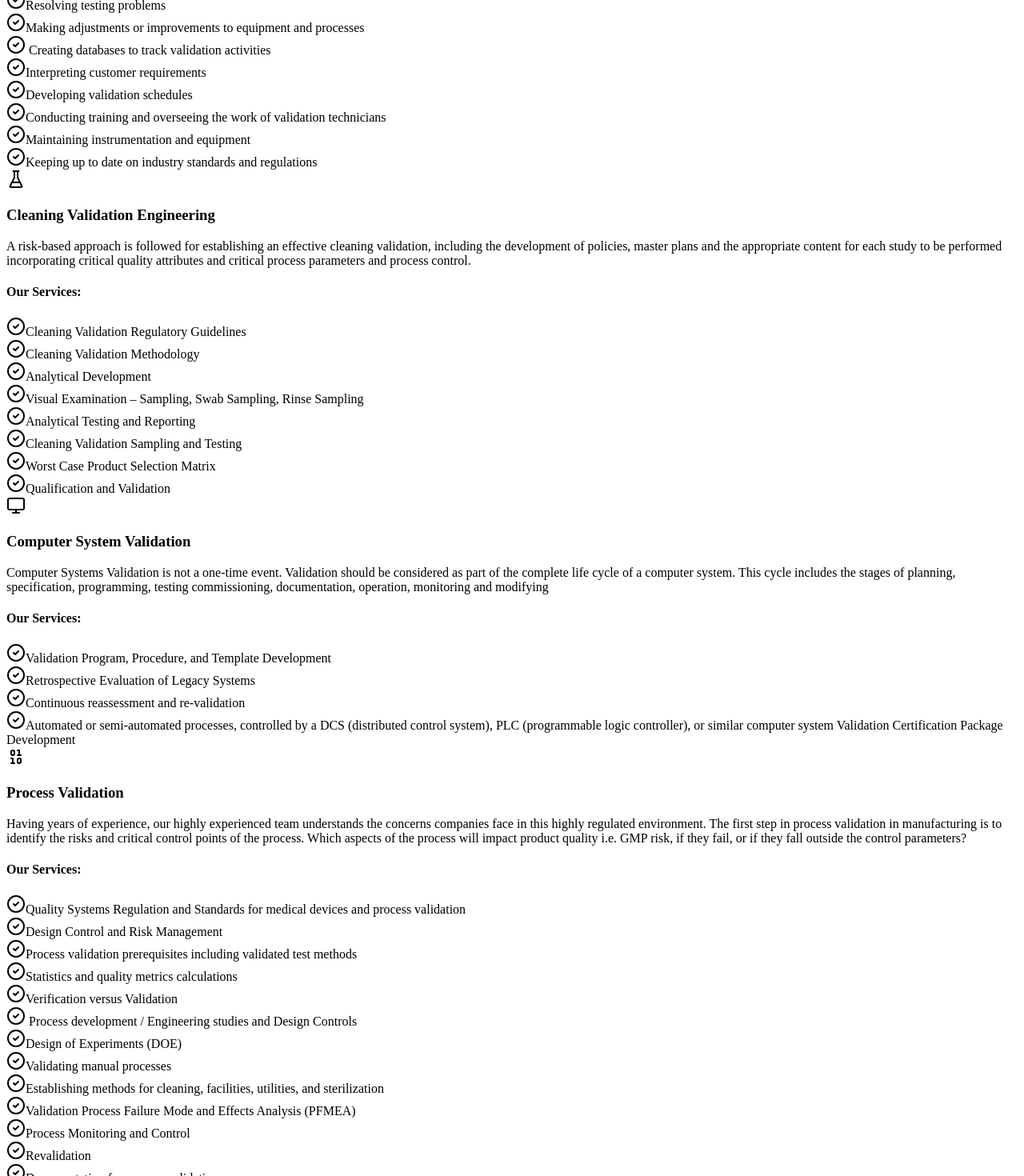
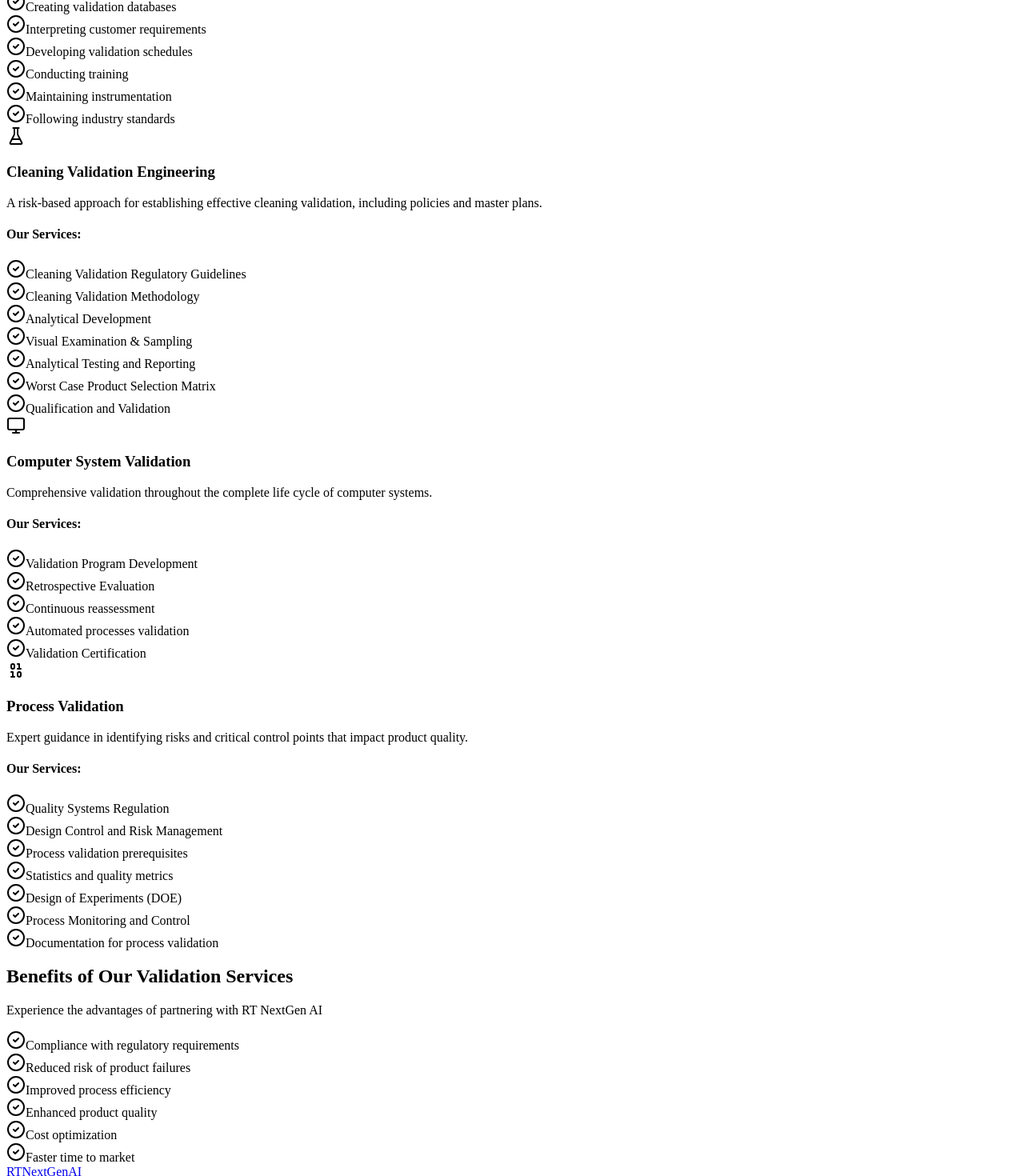
Before and after one commit to Pothugunt1a/NextGenWebsite, a React (Vite) app in the folder client/: page /validation in a window 1280 px wide. Shown: the part 1840-3310 px from the top of the page at 80% size. Built offline with nearby package versions, Linux system fonts and the light colour scheme.

Commit message:
Restored to 'b0838dcc970bfa6da5ee1f3a1d9eaa90cd2e4ce5'
Replit-Restored-To: b0838dcc970bfa6da5ee1f3a1d9eaa90cd2e4ce5

```diff
--- a/client/src/pages/Home.tsx
+++ b/client/src/pages/Home.tsx
@@ -7,6 +7,8 @@ import CaseStudies from "@/components/CaseStudies";
 import Statistics from "@/components/Statistics";
 import Testimonials from "@/components/Testimonials";
 import CTA from "@/components/CTA";
+import Contact from "@/components/Contact";
+
 export default function Home() {
   // Scroll to top when the component mounts
   useEffect(() => {
@@ -27,6 +29,7 @@ export default function Home() {
       <Statistics />
       <Testimonials />
       <CTA />
+      <Contact />
     </motion.div>
   );
 }
--- a/client/src/pages/Validation.tsx
+++ b/client/src/pages/Validation.tsx
@@ -8,34 +8,32 @@ const validationServices = [
   {
     icon: <Cog className="h-12 w-12 text-primary" />,
     title: "Equipment Validation Engineering",
-    description: "RT NextGen AI Consulting Validation Engineers manages, inspects, calibrates, tests and modifies the instrumentation, equipment, mechanics and procedures used to manufacture various products. They ensure all systems are running correctly and efficiently to produce high-quality products. They also investigate the causes of equipment failures and anomalies and decide if the equipment needs to be repaired or replaced. RT NextGen AI Consulting in-house staff of highly skilled professionals consults with you to determine your optimal strategy and immediate solutions. Our team also helps you with any resources for on-site tasks.",
+    description: "RT NextGen AI Consulting Validation Engineers manages, inspects, calibrates, tests and modifies instrumentation and equipment.",
     tasks: [
       "Monitoring and testing equipment",
       "Analyzing and documenting test results",
       "Preparing compliance reports",
       "Directing validation activities",
       "Resolving testing problems",
-      "Making adjustments or improvements to equipment and processes",
-      " Creating databases to track validation activities",
+      "Making adjustments or improvements",
+      "Creating validation databases",
       "Interpreting customer requirements",
       "Developing validation schedules",
-      "Conducting training and overseeing the work of validation technicians",
-      "Maintaining instrumentation and equipment",
-      "Keeping up to date on industry standards and regulations"
-
+      "Conducting training",
+      "Maintaining instrumentation",
+      "Following industry standards"
     ]
   },
   {
     icon: <FlaskConical className="h-12 w-12 text-primary" />,
     title: "Cleaning Validation Engineering",
-    description: "A risk-based approach is followed for establishing an effective cleaning validation, including the development of policies, master plans and the appropriate content for each study to be performed incorporating critical quality attributes and critical process parameters and process control.",
+    description: "A risk-based approach for establishing effective cleaning validation, including policies and master plans.",
     services: [
       "Cleaning Validation Regulatory Guidelines",
       "Cleaning Validation Methodology",
       "Analytical Development",
-      "Visual Examination – Sampling, Swab Sampling, Rinse Sampling",
+      "Visual Examination & Sampling",
       "Analytical Testing and Reporting",
-      "Cleaning Validation Sampling and Testing",
       "Worst Case Product Selection Matrix",
       "Qualification and Validation"
     ]
@@ -43,32 +41,26 @@ const validationServices = [
   {
     icon: <Monitor className="h-12 w-12 text-primary" />,
     title: "Computer System Validation",
-    description: "Computer Systems Validation is not a one-time event. Validation should be considered as part of the complete life cycle of a computer system. This cycle includes the stages of planning, specification, programming, testing commissioning, documentation, operation, monitoring and modifying",
+    description: "Comprehensive validation throughout the complete life cycle of computer systems.",
     services: [
-      "Validation Program, Procedure, and Template Development",
-      "Retrospective Evaluation of Legacy Systems",
-      "Continuous reassessment and re-validation",
-    "Automated or semi-automated processes, controlled by a DCS (distributed control system), PLC (programmable logic controller), or similar computer system Validation Certification Package Development"
-
+      "Validation Program Development",
+      "Retrospective Evaluation",
+      "Continuous reassessment",
+      "Automated processes validation",
+      "Validation Certification"
     ]
   },
   {
     icon: <Binary className="h-12 w-12 text-primary" />,
     title: "Process Validation",
-    description: "Having years of experience, our highly experienced team understands the concerns companies face in this highly regulated environment. The first step in process validation in manufacturing is to identify the risks and critical control points of the process. Which aspects of the process will impact product quality i.e. GMP risk, if they fail, or if they fall outside the control parameters?",
+    description: "Expert guidance in identifying risks and critical control points that impact product quality.",
     services: [
-      "Quality Systems Regulation and Standards for medical devices and process validation",
+      "Quality Systems Regulation",
       "Design Control and Risk Management",
-      "Process validation prerequisites including validated test methods",
-      "Statistics and quality metrics calculations",
-      "Verification versus Validation",
-      " Process development / Engineering studies and Design Controls",
+      "Process validation prerequisites",
+      "Statistics and quality metrics",
       "Design of Experiments (DOE)",
-      "Validating manual processes",
-      "Establishing methods for cleaning, facilities, utilities, and sterilization",
-      "Validation Process Failure Mode and Effects Analysis (PFMEA)",
       "Process Monitoring and Control",
-      "Revalidation",
       "Documentation for process validation"
     ]
   }
@@ -112,7 +104,7 @@ export default function Validation() {
                 Ensuring quality, compliance, and efficiency in regulated environments
               </p>
               <Button size="lg" variant="secondary">
-                Contact Us
+                Contact Us Today
               </Button>
             </motion.div>
           </div>
```
